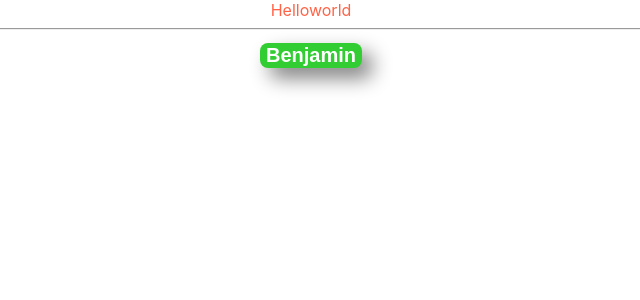
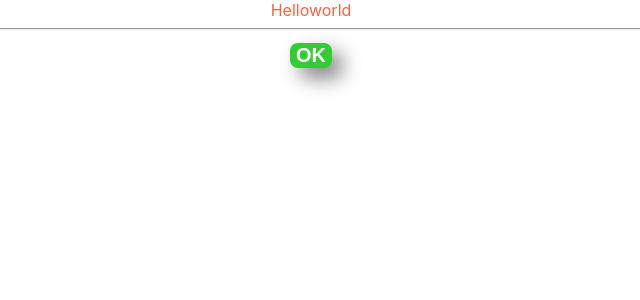
Before and after one commit to claireachard/formation_react, a React (Create React App) app: page / in a window 1280 px wide. Shown: the top 300 px of the page, without its empty margins (329-969 px from the left). Built offline with nearby package versions, Linux system fonts and the light colour scheme.

Commit message:
usage et propagation de props

```diff
--- a/src/App/App.tsx
+++ b/src/App/App.tsx
@@ -8,7 +8,7 @@
     <div className="App">
       Helloworld
       <hr/>
-      <Button/>
+      <Button text="OK" bgcolor="skyblue"/>
     </div>
   );
 }
--- a/src/App/components/Button/Button.js
+++ b/src/App/components/Button/Button.js
@@ -2,9 +2,10 @@
 import './Button.css'
 
 //export default()=>{
-const Button=()=>{
+const Button=(props)=>{
+    console.log(props);
     return (
-        <button className="Button" >Benjamin</button>
+        <button className="Button" >{props.text}</button>
     );
 }
 
```
